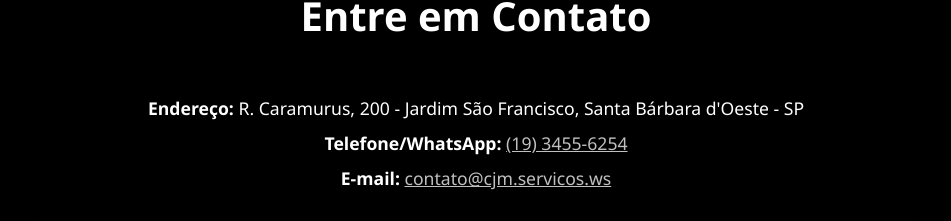
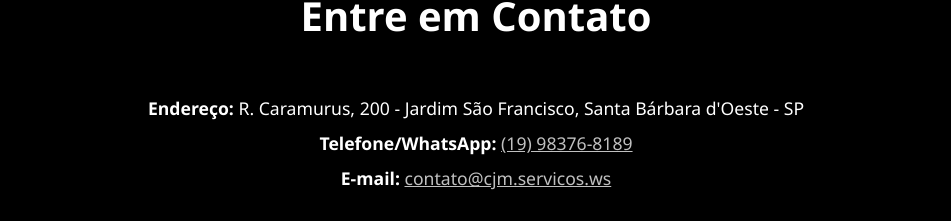
Before and after one commit to Mlaantonio/cjm, a React (Vite) app: page / in a window 1280 px wide. Shown: the part 2512-2733 px from the top of the page, without its empty margins (164-1115 px from the left). Built offline with nearby package versions, Linux system fonts and the light colour scheme.

Commit message:
Feat: Atualizado o número do celeluar.

```diff
--- a/src/App.jsx
+++ b/src/App.jsx
@@ -65,7 +65,7 @@ function App() {
         <h2>Entre em Contato</h2>
         <div className="contact-info">
           <p><strong>Endereço: </strong> R. Caramurus, 200 - Jardim São Francisco, Santa Bárbara d'Oeste - SP</p>
-          <p><strong>Telefone/WhatsApp:</strong> <a href="tel:+5519983768189" target="_blank" rel="noopener noreferrer" style={{ color: 'var(--accent-silver)', textDecoration: 'underline' }}>(19) 3455-6254</a></p>
+          <p><strong>Telefone/WhatsApp:</strong> <a href="tel:+5519983768189" target="_blank" rel="noopener noreferrer" style={{ color: 'var(--accent-silver)', textDecoration: 'underline' }}>(19) 98376-8189</a></p>
           <p><strong>E-mail: </strong><a href="mailto:contato@cjm.servicos.ws" target="_blank" rel="noopener noreferrer" style={{ color: 'var(--accent-silver)', textDecoration: 'underline' }}>contato@cjm.servicos.ws</a></p>
 
           {/* Contêiner do Mapa do Google */}
```
